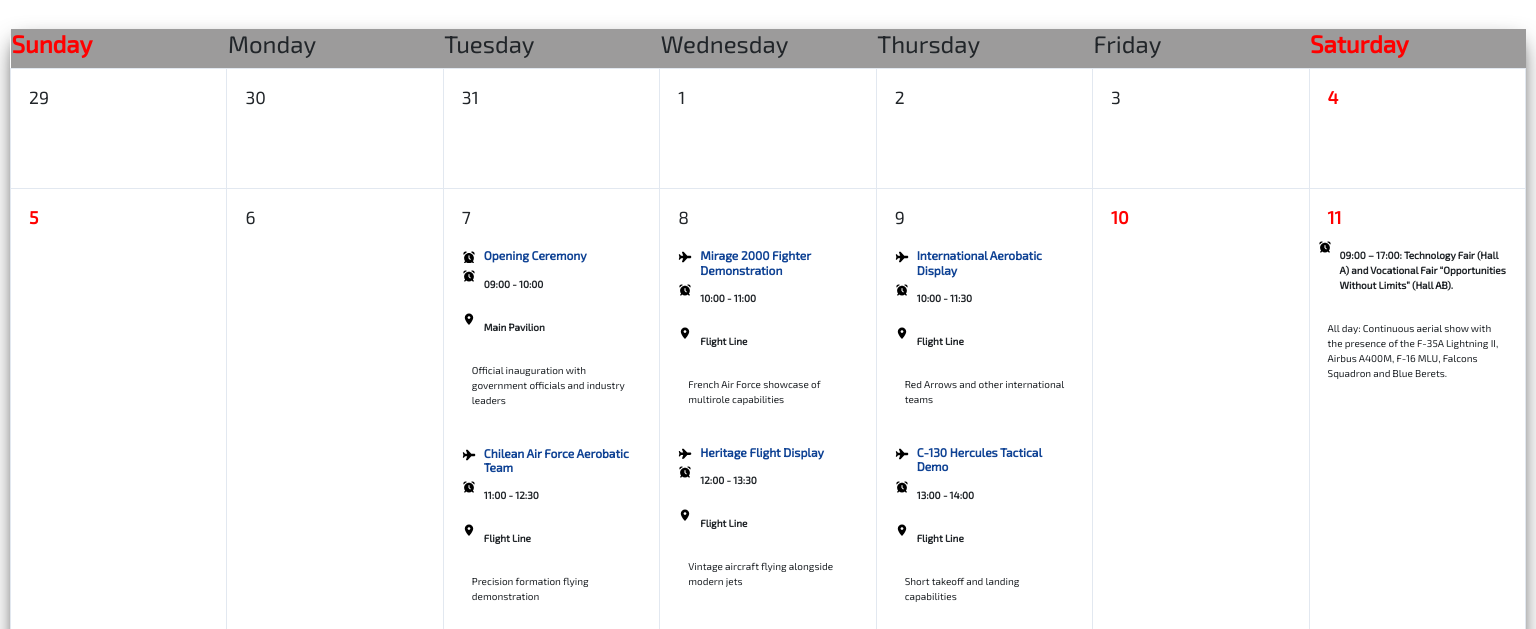
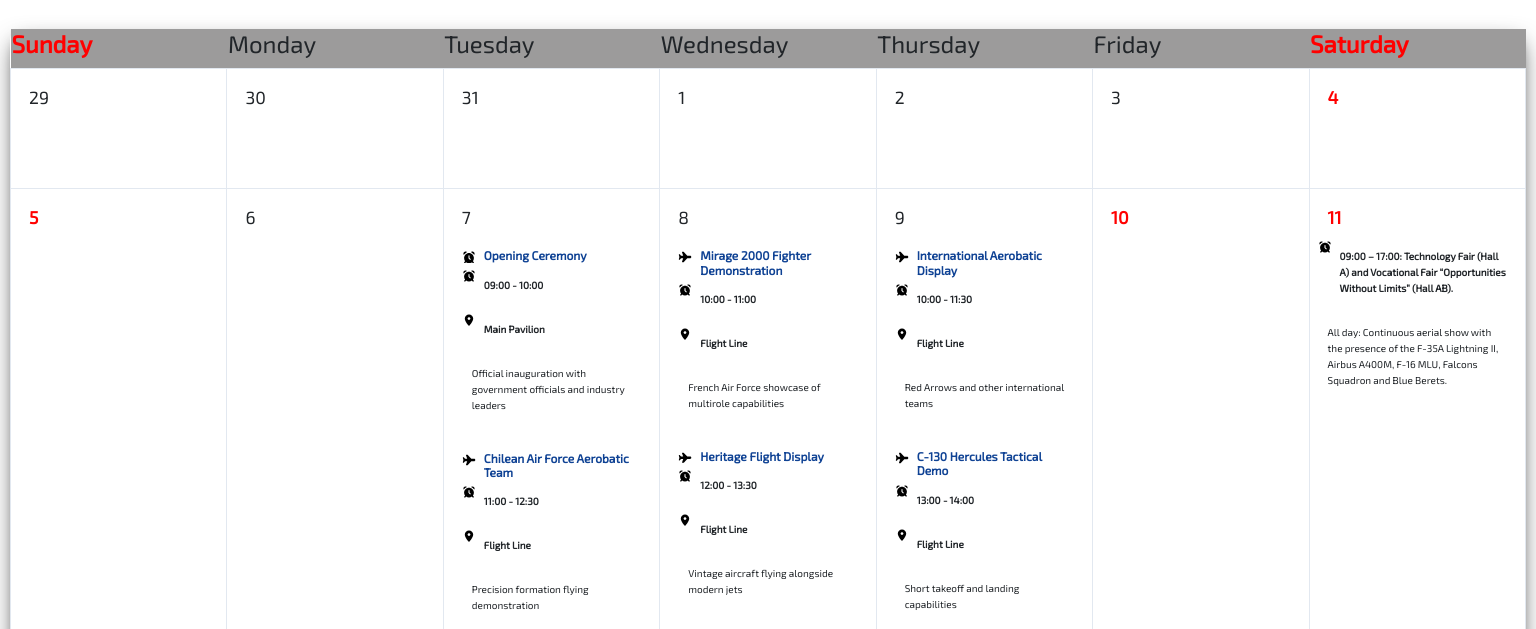
Before and after one commit to BatuCode0507/Trabajo-Final-Dise-o-Interfaces, a website: page root/pages/Calendar.html in a window 1536 px wide. Shown: the part 353-982 px from the top of the page. Drawn offline with nearby package versions, Linux system fonts and the light colour scheme.

Commit message:
Refinando responsive v3

```diff
--- a/root/style/style.css
+++ b/root/style/style.css
@@ -746,11 +746,18 @@ table td > ul > li > h3 {
     }
 
     body section div.calendar table {
-        font-size: 25px;
         max-width: 1600px;
-        margin-right: 200px;
-        margin-left: 200px;
-        padding: 50px;
+        margin-right: auto;
+        margin-left: auto;
+    }
+
+    body section div.calendar th {
+        font-size: 1.8rem;
+    }
+
+    body section div.calendar td {
+        font-size: 1.2rem;
+        line-height: 1.6;
     }
 
 }
@@ -758,7 +765,7 @@ table td > ul > li > h3 {
 /* 3. Laptops y pantallas medianas (Abarca de 1024px hacia abajo) */
 @media (max-width: 1024px) {
     .home-grid h1 {
-        font-size: 55px; /* de 75px a 55px - lo reducimos un poco*/
+        font-size: 55px; /* la fuente, la reducimos un poco*/
     }
 
     .home-grid h4 {
```
